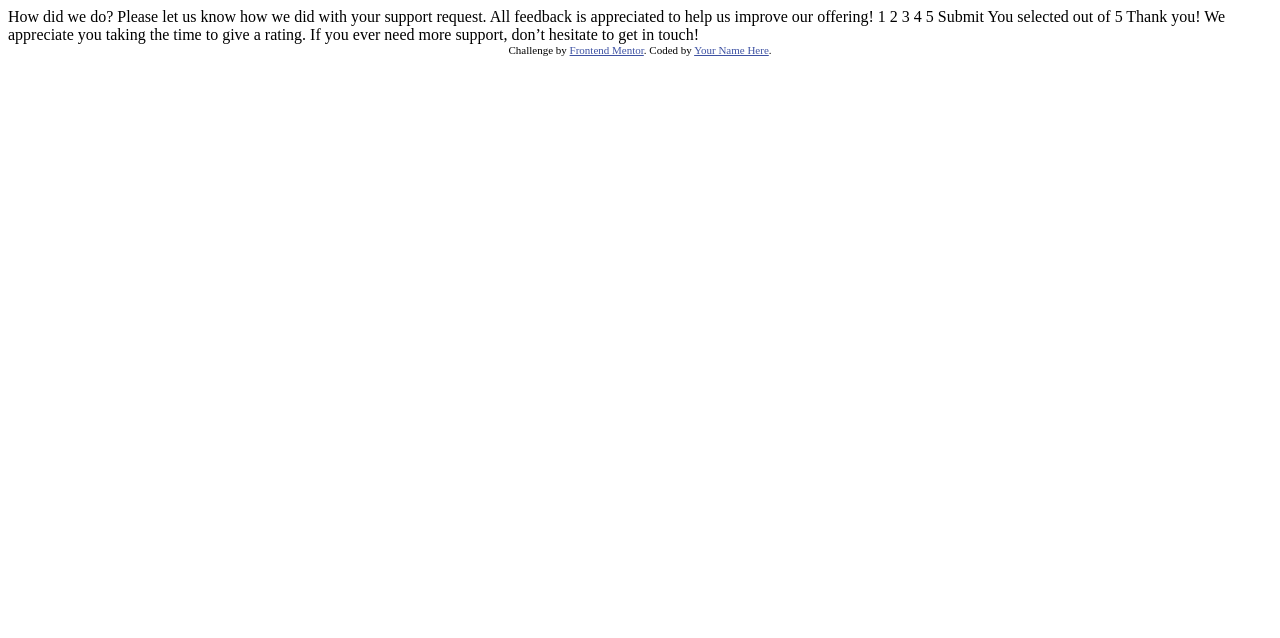
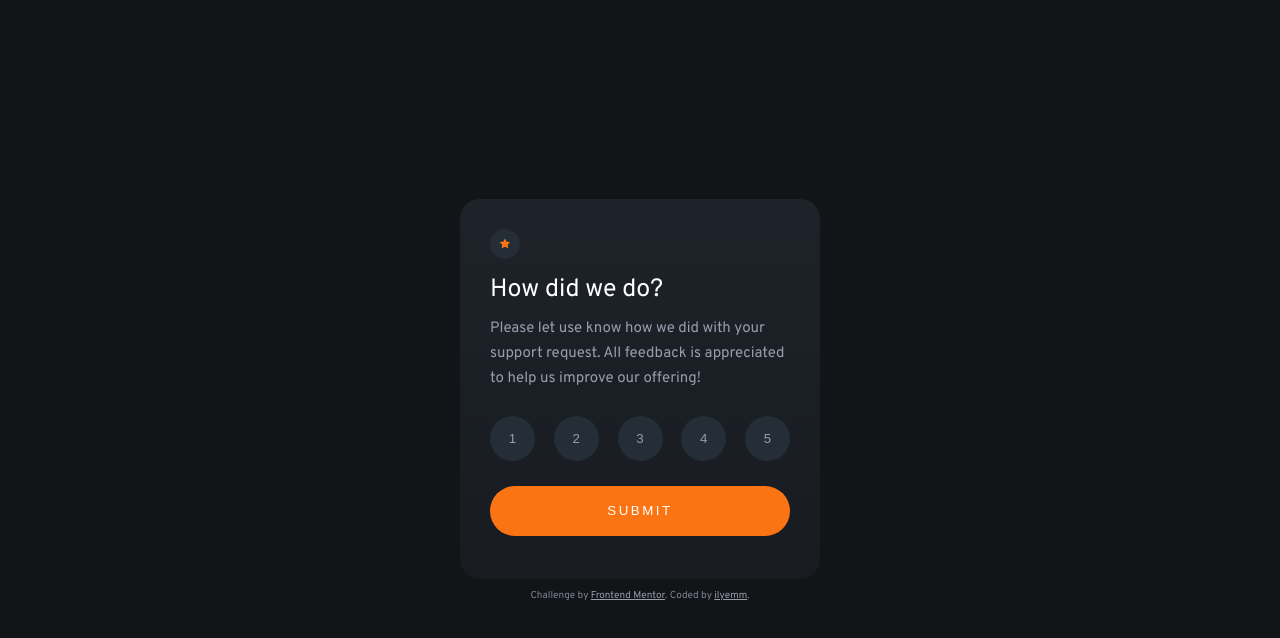
Before and after one commit to ilyemm/interactive-rating, a plain HTML site: page index.html in a window 1280 px wide. Drawn offline with nearby package versions, Linux system fonts and the light colour scheme.

Commit message:
my finished attempt!

```diff
--- a/index.html
+++ b/index.html
@@ -4,46 +4,91 @@
   <meta charset="UTF-8">
   <meta name="viewport" content="width=device-width, initial-scale=1.0"> <!-- displays site properly based on user's device -->
 
-  <link rel="icon" type="image/png" sizes="32x32" href="./images/favicon-32x32.png">
+  <!-- jQuery scrips to handle the submission and button states -->
+  <script src="https://ajax.googleapis.com/ajax/libs/jquery/3.6.3/jquery.min.js"></script>
+  <script>
+    $(document).ready(function()
+    {
+      $(".rating-scale button").click(function() {
+        $(".rating-scale button").removeClass('selected-button');
+        $(this).addClass('selected-button');
+      });
 
+      $(".submit-button").click(function() {
+        output = $(".rating-scale").find('.selected-button').val();
+        $(".selected-value").text(output);
+
+        $(".landing-page").css("display", "none");
+        $(".submitted-page").css("display", "block");
+      });
+    });
+  </script>
+
+  <link rel="icon" type="image/png" sizes="32x32" href="./assets/images/favicon-32x32.png">
+  <link rel="stylesheet" href="style.css">
+  <link rel="preconnect" href="https://fonts.googleapis.com">
+  <link rel="preconnect" href="https://fonts.gstatic.com" crossorigin>
+  <link href="https://fonts.googleapis.com/css2?family=Overpass:wght@400;700&display=swap" rel="stylesheet">
   <title>Frontend Mentor | Interactive rating component</title>
 
-  <!-- Feel free to remove these styles or customise in your own stylesheet 👍 -->
-  <style>
-    .attribution { font-size: 11px; text-align: center; }
-    .attribution a { color: hsl(228, 45%, 44%); }
-  </style>
 </head>
 <body>
+  <main>
+    <div class="container">
+      <!-- LANDING START -->
+      <div class="landing-page">
+        <div class="header">
+          <!-- the star disappears after submission -->
+          <div class="bubble-container star-icon">
+            <img src="./assets/images/icon-star.svg" alt="star icon"/>
+          </div>
+        </div>
 
-  <!-- Rating state start -->
+        <div class="container-text">
+          <!-- the h1 and p needs to disappear when submitted-->
+          <h1>How did we do?</h1>
+          <p>Please let use know how we did with your support request.
+            All feedback is appreciated to help us improve our offering!</p>
+        </div>
 
-  How did we do?
+        <!-- this whole div needs to disappear -->
+        <div class="rating-section">
+          <div class="rating-scale">
+            <button type='button' class="rating-button" value="1">1</button>
+            <button type='button' class="rating-button" value="2">2</button>
+            <button type='button' class="rating-button" value="3">3</button>
+            <button type='button' class="rating-button" value="4">4</button>
+            <button type='button' class="rating-button" value="5">5</button>
+          </div>
+          <button type='submit' class="submit-button">SUBMIT</button>
+        </div>
+      </div>
+      <!-- LANDING END -->
 
-  Please let us know how we did with your support request. All feedback is appreciated
-  to help us improve our offering!
+      <!-- SUBMITTED START   -->
+      <div class="submitted-page">
+        <img class="thank-you" src="./assets/images/illustration-thank-you.svg" alt="thank you illustration" />
 
-  1 2 3 4 5
+        <div class="header">
+          <!-- the text replaces star after submission -->
+          <div class="bubble-container selected-text">
+            <p>You selected <span class="selected-value"></span> out of 5</p>
+          </div>
+        </div>
 
-  Submit
-
-  <!-- Rating state end -->
-
-  <!-- Thank you state start -->
-
-  You selected <!-- Add rating here --> out of 5
-
-  Thank you!
-
-  We appreciate you taking the time to give a rating. If you ever need more support,
-  don’t hesitate to get in touch!
-
-  <!-- Thank you state end -->
-
-
+        <div class="container-text">
+          <!-- this replaces above when submitted -->
+          <h1>Thank you!</h1>
+          <p>We appreciate you taking the time to give a rating. If you ever need more support,
+            don’t hesitate to get in touch!</p>
+        </div>
+      </div>
+      <!-- SUBMITTED END -->
+    </div>
+  </main>
   <div class="attribution">
     Challenge by <a href="https://www.frontendmentor.io?ref=challenge" target="_blank">Frontend Mentor</a>.
-    Coded by <a href="#">Your Name Here</a>.
+    Coded by <a href="#">ilyemm</a>.
   </div>
 </body>
 </html>
--- /dev/null
+++ b/style.css
@@ -0,0 +1,172 @@
+/*
+- Mobile: 375px
+- Desktop: 1440px
+*/
+html
+{
+    font-size: 62.5%;
+    font-family: 'Overpass', sans-serif;
+}
+
+/* COLORS FROM STYLE GUIDE */
+:root
+{
+    --orange: hsl(25, 97%, 53%);
+    /* neutral */
+    --white: hsl(0, 0%, 100%);
+    --light-grey: hsl(217, 12%, 63%);
+    --med-grey: hsl(216, 12%, 54%);
+    --dark-blue: hsl(213, 19%, 18%);
+    --vdark-blue: hsl(216, 12%, 8%);
+}
+
+body
+{
+    font-size: 1.5rem;
+    background-color: var(--vdark-blue);
+    min-height: 100vh;
+    margin: 0;
+    display: flex;
+    flex-direction: column;
+    align-items: center;
+    justify-content: center;
+}
+
+.attribution { font-size: 1rem; text-align: center; color: var(--med-grey);margin-top: 1rem;}
+.attribution a { color: var(--light-grey); }
+
+.container
+{
+    /* background-color: var(--dark-blue); */
+    background: linear-gradient(to bottom, hsla(213, 19%, 18%, .6), hsla(213, 19%, 18%, .3));
+    width: 30rem;
+    height: 32rem;
+    padding: 3rem;
+    border-radius: 2rem;
+}
+
+/*  initial landing is here */
+.landing-page
+{
+    /* display: none; */
+    display: block;
+}
+
+/* stuff in that little bubble at the top */
+.bubble-container
+{
+    background-color: var(--dark-blue);
+    margin-bottom: 1.5rem;
+    display: flex;
+    justify-content: center;
+    align-items: center;
+    height: 3rem;
+}
+
+/* individual radius */
+.star-icon
+{
+    width: 3rem;
+    border-radius: 100%;
+}
+
+.star-icon img
+{
+    width: 1rem;
+}
+
+.selected-text
+{
+    border-radius: 2rem;
+    margin: 2rem auto;
+    width: 18rem;
+}
+
+.selected-text p
+{
+    display:inline-block;
+    margin: auto;
+    color: var(--orange);
+}
+
+/* text container */
+.container-text h1
+{
+    color: var(--white);
+    font-weight: 500;
+    margin: 1rem auto;
+    font-size: 2.5rem;
+}
+
+.container-text p
+{
+    line-height: 2.5rem;
+    color: var(--light-grey);
+    margin: 0;
+}
+
+/* rating button group */
+.rating-section
+{
+    margin: 2.5rem auto 0rem auto;
+}
+
+.rating-scale
+{
+    display: flex;
+    justify-content: space-between;
+    margin-bottom: 1rem;
+}
+
+.rating-button
+{
+    border-style: none;
+    width: 4.5rem;
+    height: 4.5rem;
+    border-radius: 2.25rem;
+    color: var(--light-grey);
+    background-color: var(--dark-blue);
+    padding: 1rem;
+    margin-bottom: 1.5rem;
+}
+
+.rating-button:hover
+{
+    background-color: var(--med-grey);
+    color: var(--white);
+}
+
+.submit-button
+{
+    color: var(--white);
+    font-weight: 500;
+    width: 100%;
+    height: 5rem;
+    border-radius: 2.5rem;
+    background-color: var(--orange);
+    letter-spacing: .25rem;
+    border-style: none;
+}
+
+.rating-button:active,
+.submit-button:active,
+.selected-button,
+.selected-button:hover
+{
+    background-color: var(--orange);
+    color: var(--white);
+}
+
+/* submitted stuff is here */
+.submitted-page
+{
+    /* display: block; */
+    display: none;
+
+    text-align: center;
+}
+
+.thank-you
+{
+    margin: 1rem auto;
+}
```
